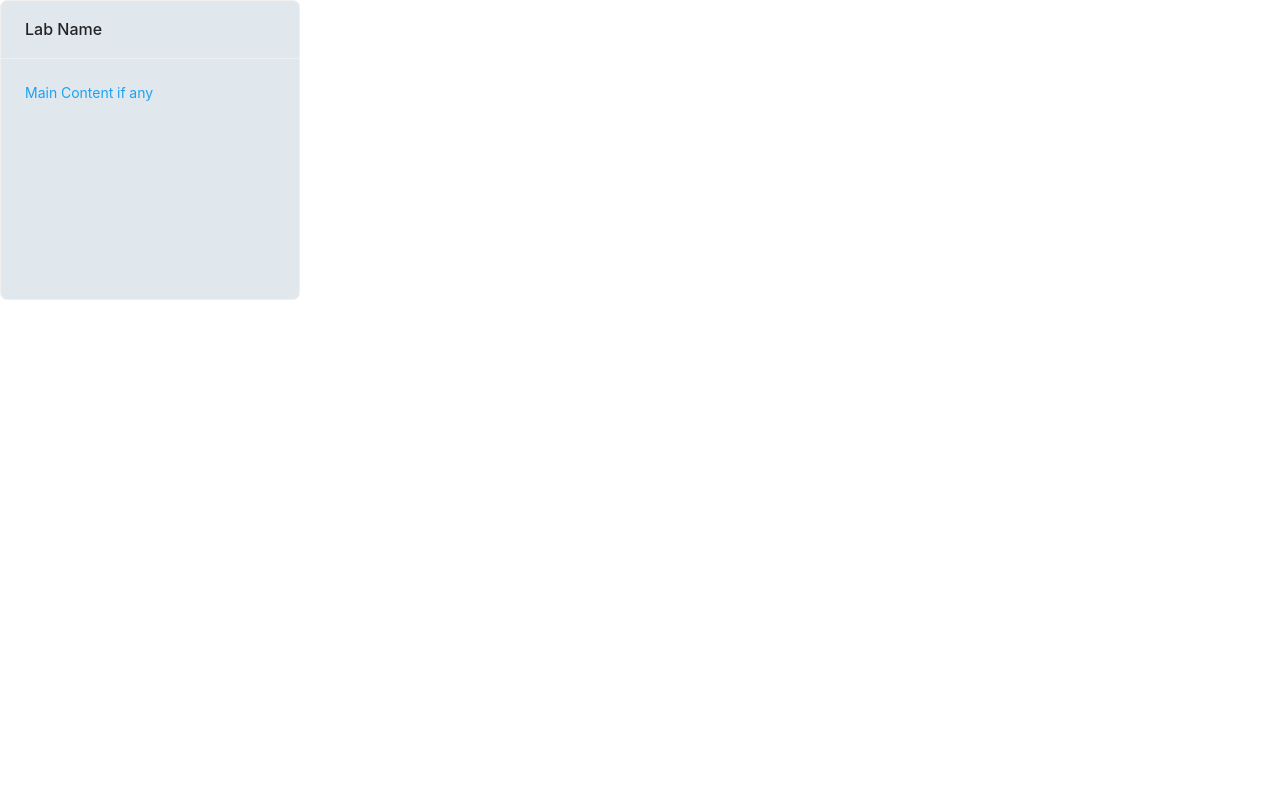
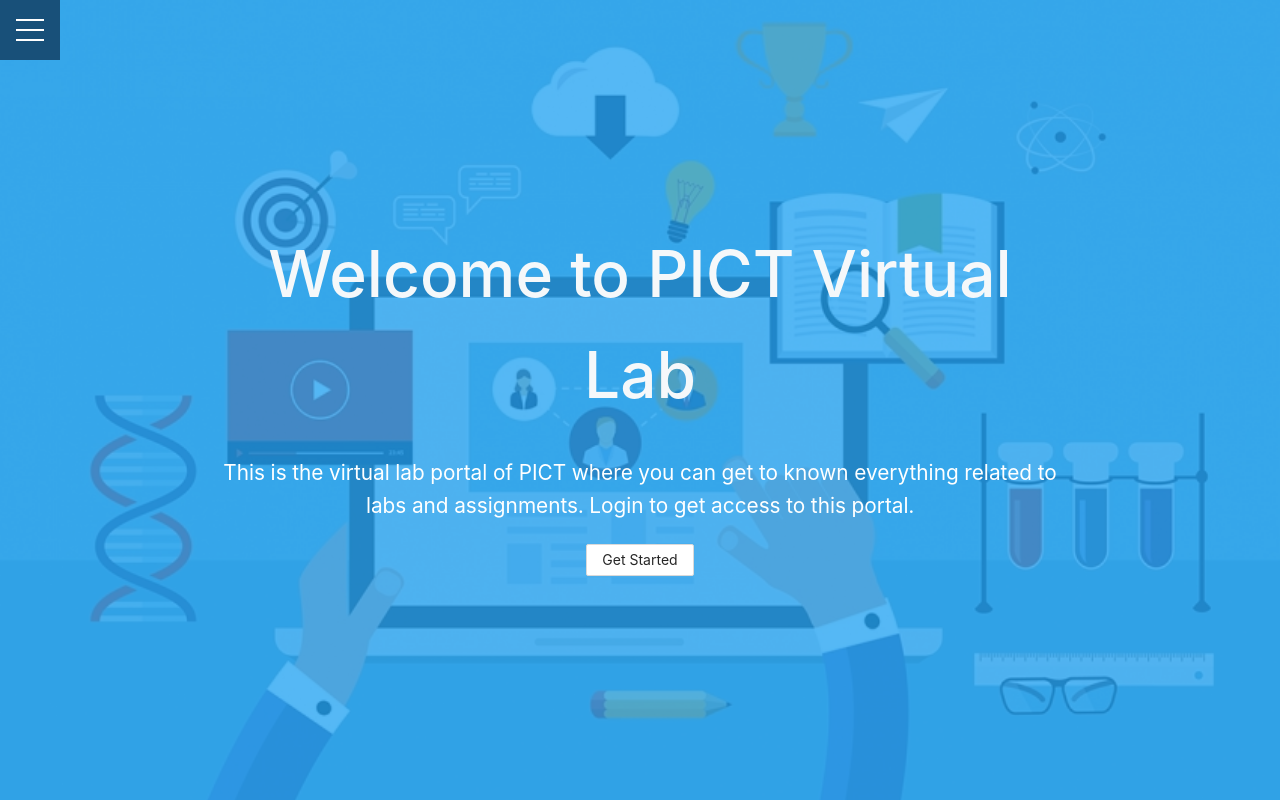
Before and after one commit to Mini-Projects-Group/Virtual-Lab, a React (Create React App) app: page / in a window 1280 px wide. Built offline with nearby package versions, Linux system fonts and the light colour scheme.

Commit message:
temp again

```diff
--- a/src/App.tsx
+++ b/src/App.tsx
@@ -43,8 +43,7 @@
   return (
     <Router>
       <div className='App'>
-        <LabCard />
-        {/* <Switch>
+        <Switch>
           <PublicRoute exact path='/' component={Landing} />
           <PublicRoute exact path='/login' component={Login} />
           <PublicRoute
@@ -53,7 +52,7 @@
             component={ForgotPassword}
           />
           <PrivateRoute exact path='/auth' component={Dashboard} />
-        </Switch> */}
+        </Switch>
       </div>
     </Router>
   );
```
